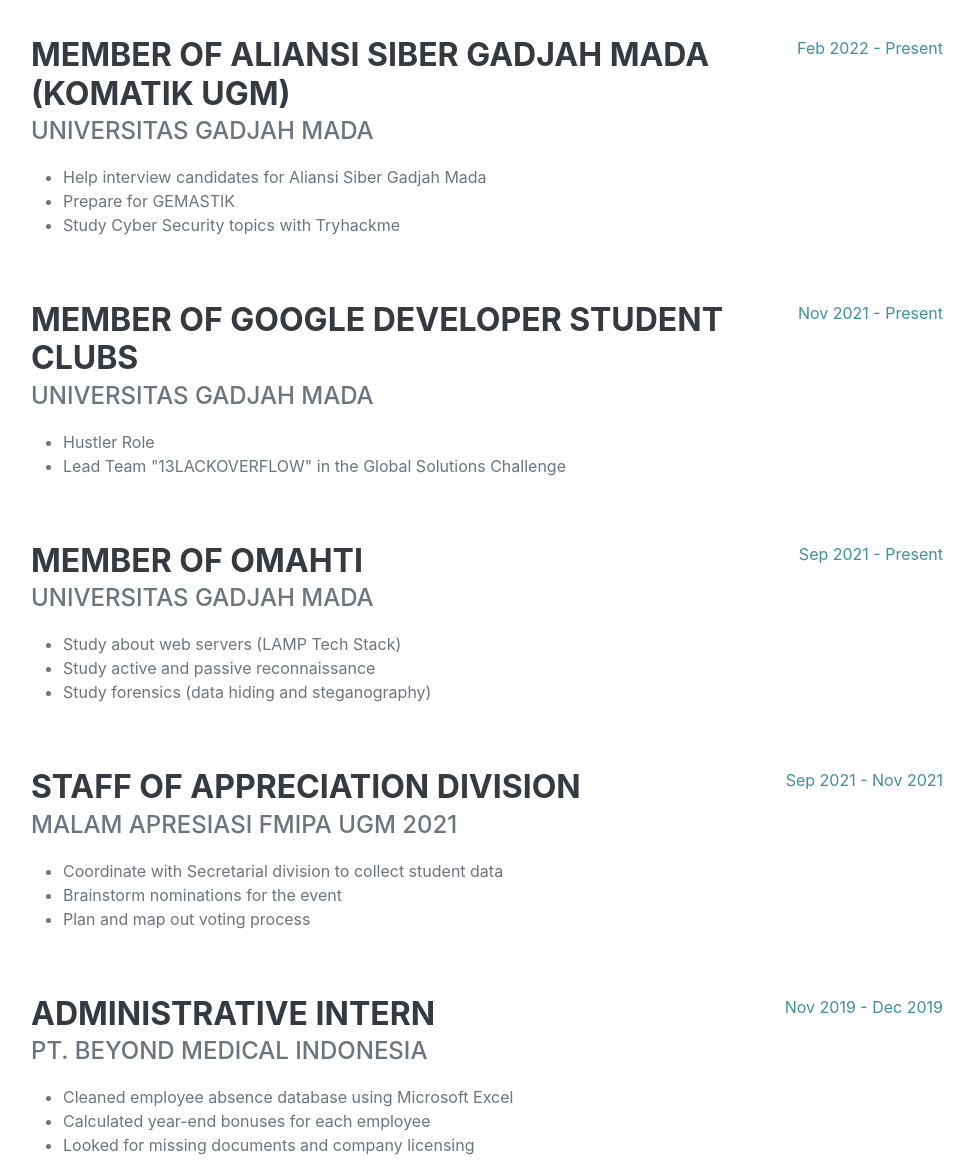
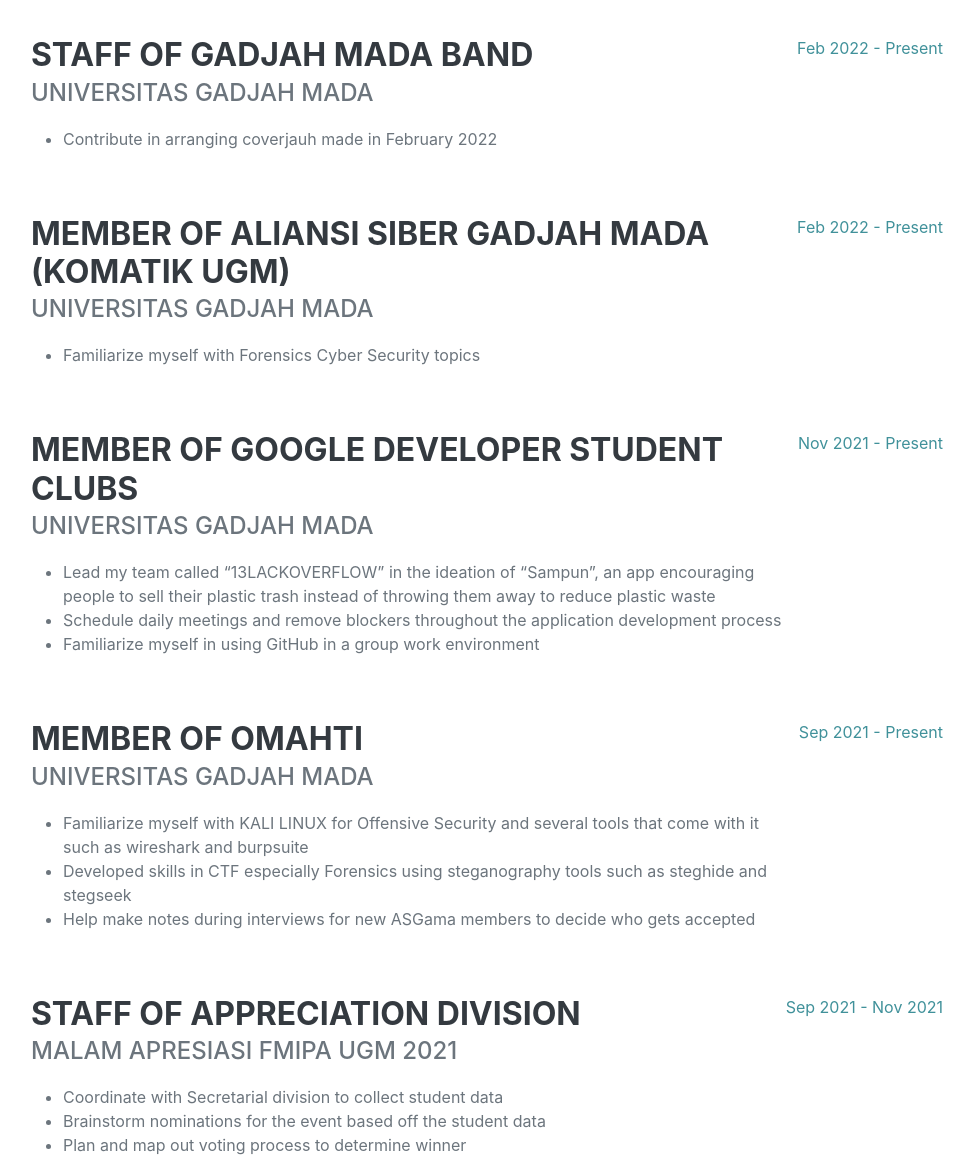
Before and after one commit to b1euuuuwu/resume-website, a plain HTML site: page index.html in a window 1280 px wide. Shown: the part 960-2136 px from the top of the page, without its empty margins (289-1263 px from the left). Drawn offline with nearby package versions, Linux system fonts and the light colour scheme; a web font is replaced by a local one.

Commit message:
update 'experience' section

```diff
--- a/index.html
+++ b/index.html
@@ -48,7 +48,7 @@
                     <div class="subheading mb-5">
                         Welcome to my Resume Website!
                     </div>
-                    <p class="lead mb-5">I am an Undergraduate Computer Science Student at Universitas Gadjah Mada undergoing my first year. I have an interest in Cloud Computing and Data Analytics. I am an agile worker and a critical thinker with a passion for the world of IT.</p>
+                    <p class="lead mb-5">I am an Undergraduate Computer Science Student at Universitas Gadjah Mada undergoing my first year. I have an interest in Software Development and Cloud Computing. I am an agile, hard-working, and a critical thinker with a passion for the world of IT.</p>
                     <div class="social-icons">
                         <a class="social-icon" href="mailto:almasmirzandir@gmail.com"><i class="far fa-envelope"></i></a>
                         <a class="social-icon" href="https://linkedin.com/in/almas-mirzandi-ramadhan-1bbb66211"><i class="fab fa-linkedin-in"></i></a>
@@ -63,20 +63,25 @@
                     <h2 class="mb-5">Experience</h2>
                     <div class="d-flex flex-column flex-md-row justify-content-between mb-5">
                         <div class="flex-grow-1">
+                            <h3 class="mb-0">Staff of Gadjah Mada Band</h3>
+                            <div class="subheading mb-3">Universitas Gadjah Mada</div>
+                            <ul class="resume-section-content">
+                                <li>
+                                    <span class="fa-li"><i class="fas fa-check"></i></span>
+                                    Contribute in arranging coverjauh made in February 2022
+                                </li>
+                            </ul>
+                        </div>
+                        <div class="flex-shrink-0"><span class="text-primary">Feb 2022 - Present</span></div>
+                    </div>
+                    <div class="d-flex flex-column flex-md-row justify-content-between mb-5">
+                        <div class="flex-grow-1">
                             <h3 class="mb-0">Member of Aliansi Siber Gadjah Mada (KOMATIK UGM)</h3>
                             <div class="subheading mb-3">Universitas Gadjah Mada</div>
                             <ul class="resume-section-content">
                                 <li>
                                     <span class="fa-li"><i class="fas fa-check"></i></span>
-                                    Help interview candidates for Aliansi Siber Gadjah Mada
-                                </li>
-                                <li>
-                                    <span class="fa-li"><i class="fas fa-check"></i></span>
-                                    Prepare for GEMASTIK
-                                </li>
-                                <li>
-                                    <span class="fa-li"><i class="fas fa-check"></i></span>
-                                    Study Cyber Security topics with Tryhackme
+                                    Familiarize myself with Forensics Cyber Security topics
                                 </li>
                             </ul>
                         </div>
@@ -89,11 +94,15 @@
                             <ul class="resume-section-content">
                                 <li>
                                     <span class="fa-li"><i class="fas fa-check"></i></span>
-                                    Hustler Role
+                                    Lead my team called “13LACKOVERFLOW” in the ideation of “Sampun”, an app encouraging people to sell their plastic trash instead of throwing them away to reduce plastic waste
                                 </li>
                                 <li>
                                     <span class="fa-li"><i class="fas fa-check"></i></span>
-                                    Lead Team "13LACKOVERFLOW" in the Global Solutions Challenge
+                                    Schedule daily meetings and remove blockers throughout the application development process
+                                </li>
+                                <li>
+                                    <span class="fa-li"><i class="fas fa-check"></i></span>
+                                    Familiarize myself in using GitHub in a group work environment
                                 </li>
                             </ul>
                         </div>
@@ -106,15 +115,15 @@
                             <ul class="resume-section-content">
                                 <li>
                                     <span class="fa-li"><i class="fas fa-check"></i></span>
-                                    Study about web servers (LAMP Tech Stack)
+                                    Familiarize myself with KALI LINUX for Offensive Security and several tools that come with it such as wireshark and burpsuite
                                 </li>
                                 <li>
                                     <span class="fa-li"><i class="fas fa-check"></i></span>
-                                    Study active and passive reconnaissance
+                                    Developed skills in CTF especially Forensics using steganography tools such as steghide and stegseek
                                 </li>
                                 <li>
                                     <span class="fa-li"><i class="fas fa-check"></i></span>
-                                    Study forensics (data hiding and steganography)
+                                    Help make notes during interviews for new ASGama members to decide who gets accepted
                                 </li>
                             </ul>
                         </div>
@@ -131,11 +140,11 @@
                                 </li>
                                 <li>
                                     <span class="fa-li"><i class="fas fa-check"></i></span>
-                                    Brainstorm nominations for the event
+                                    Brainstorm nominations for the event based off the student data
                                 </li>
                                 <li>
                                     <span class="fa-li"><i class="fas fa-check"></i></span>
-                                    Plan and map out voting process
+                                    Plan and map out voting process to determine winner
                                 </li>
                             </ul>
                         </div>
@@ -241,10 +250,6 @@
                             <span class="fa-li"><i class="fas fa-check"></i></span>
                             SQL (PostgreSQL)
                         </li>
-                        <li>
-                            <span class="fa-li"><i class="fas fa-check"></i></span>
-                            Bash
-                        </li>
                     </ul>
                     <div class="subheading mb-3"><i class="fa fa-language"></i> Languages</div>
                     <ul class="fa-ul mb-3">
```
